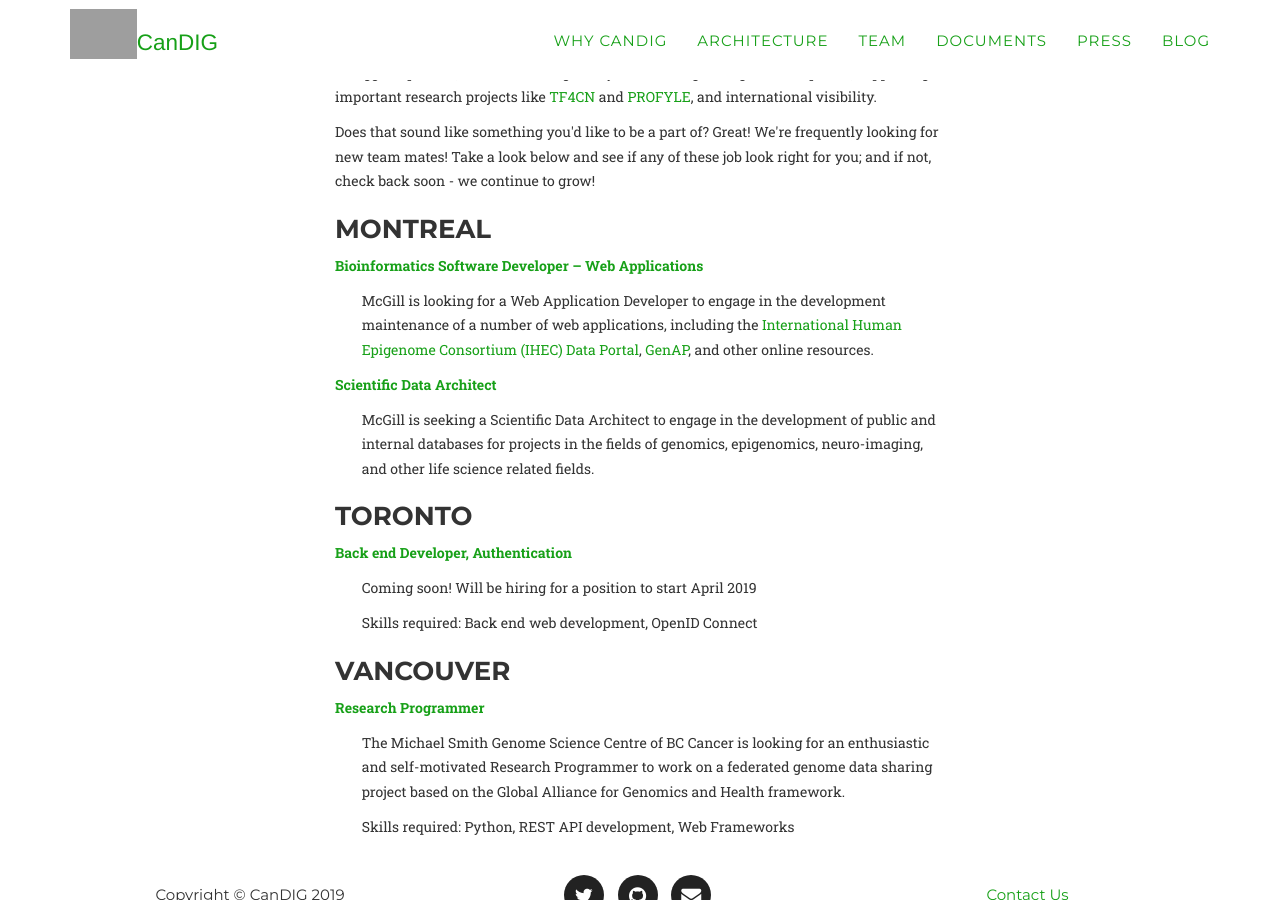
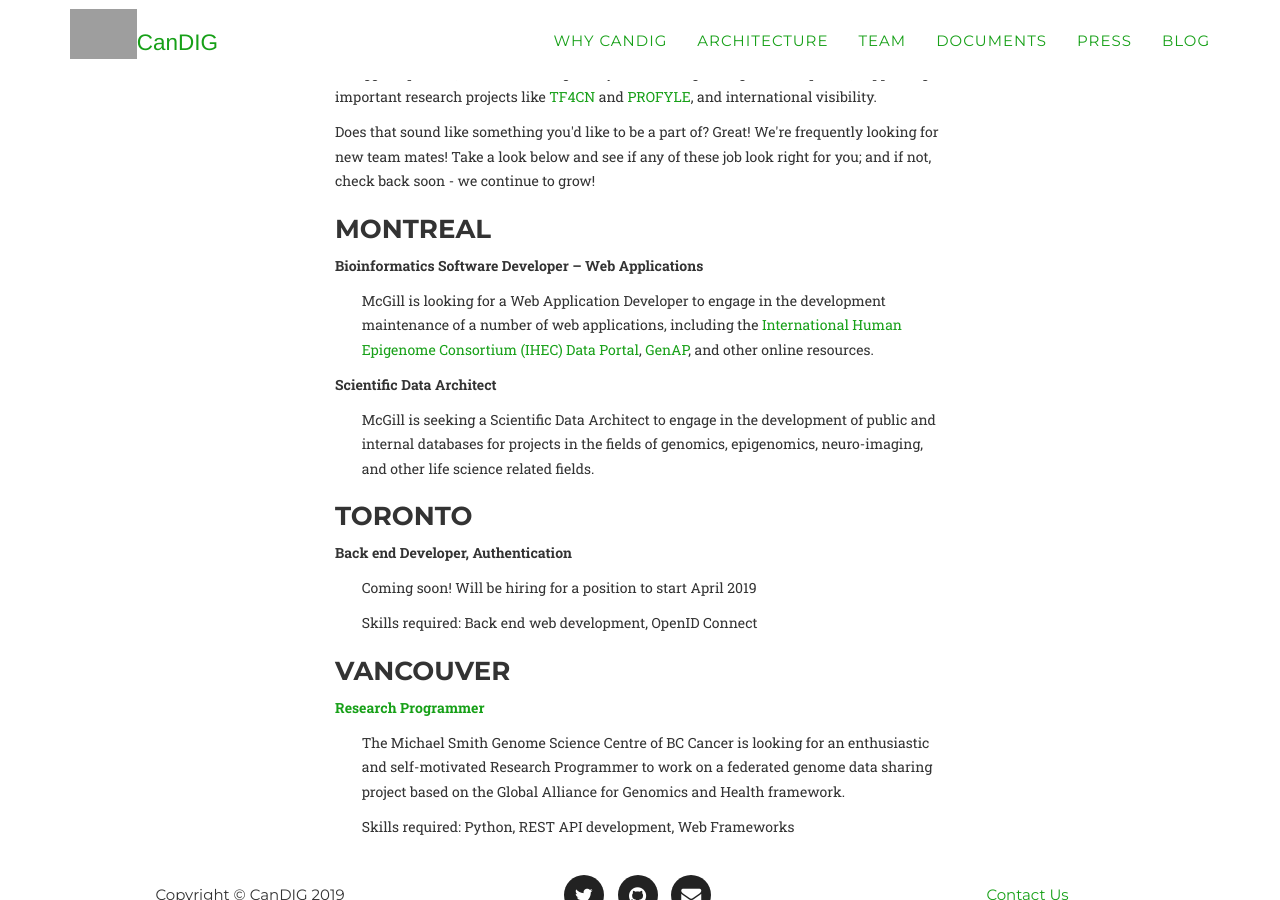
Before and after one commit to CanDIG/candig.github.io, a Jekyll site: the page built from _pages/jobs.html, in a window 1280 px wide and 900 px high, scrolled down 517 px. Built offline with Jekyll 4.4.1, drawn with Linux system fonts in a browser that asks for light colours; some web fonts are replaced; grey boxes are pictures that could not be loaded.

Commit message:
Improve testing for absent URL

```diff
--- a/_includes/jobs.html
+++ b/_includes/jobs.html
@@ -39,7 +39,7 @@
     <h3>{{listing_city.name}}</h3>
         {% for job in jobs %}
             <p>
-            {% if job.url != '' %}
+            {% if job.url %}
                 <b><a href="{{job.url}}">{{job.title}}</a></b>
             {% else %}
                 <b>{{job.title}}</b>
```
